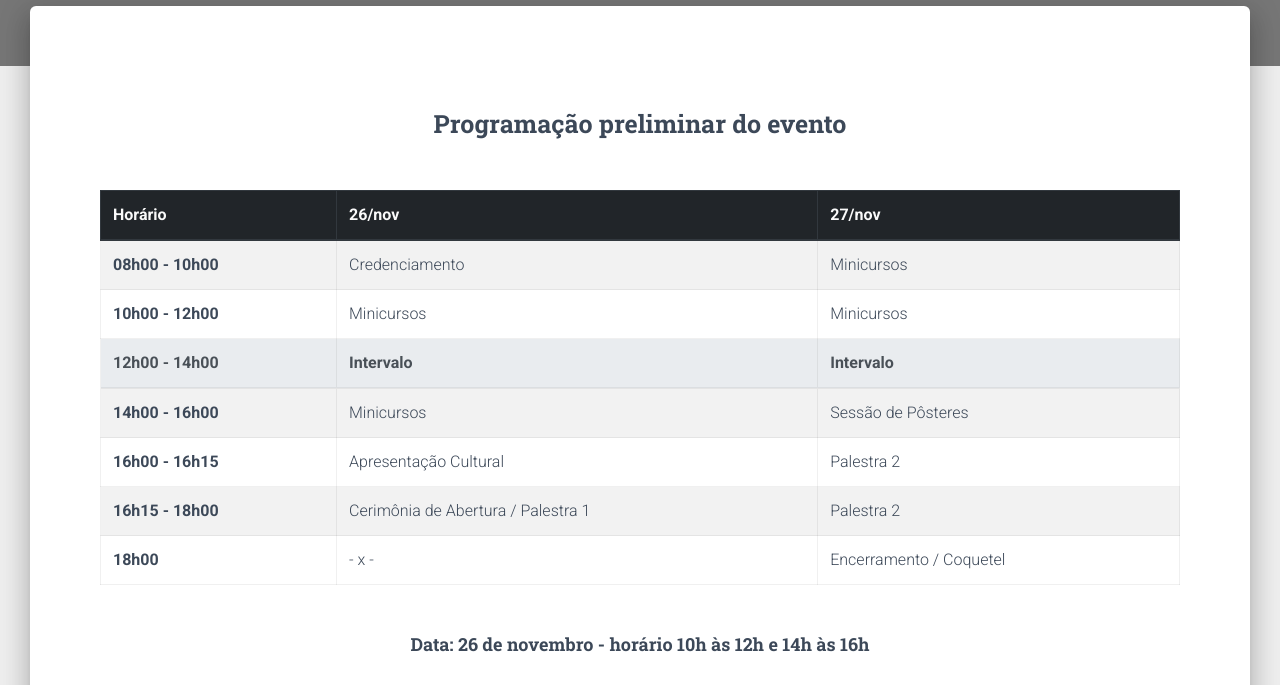
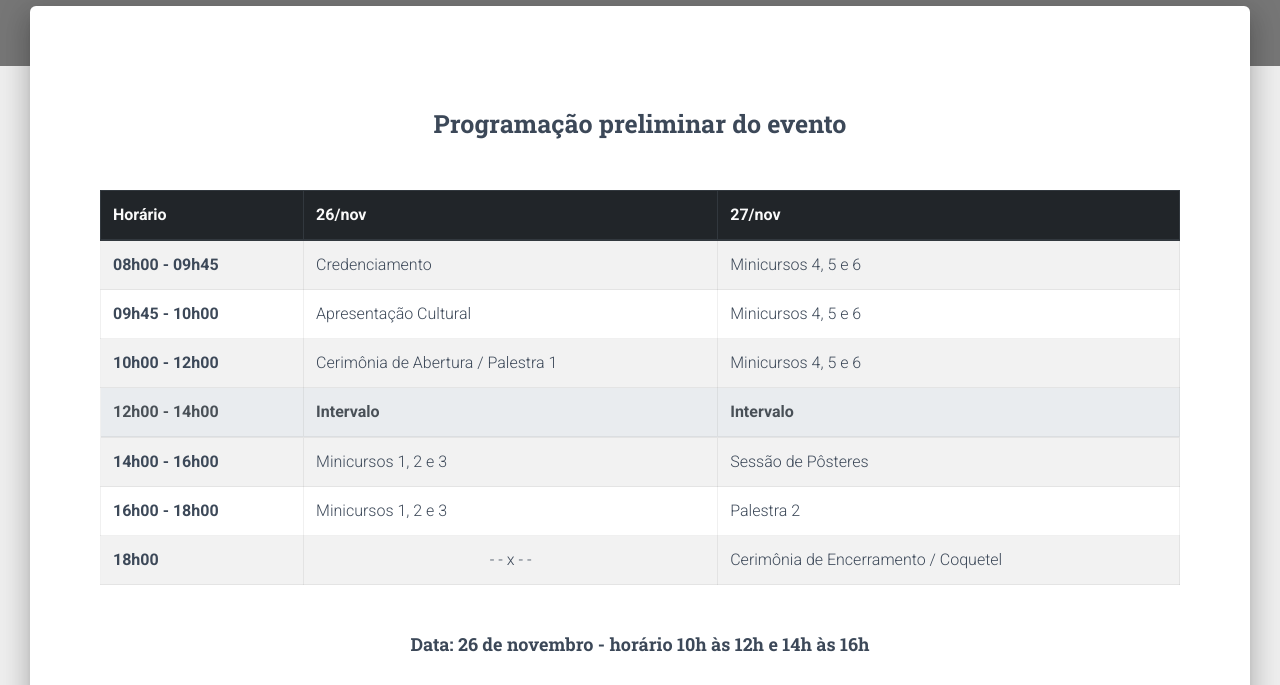
Before and after one commit to micaelgomes/jim2018, a plain HTML site: page progamacao.html in a window 1280 px wide. Shown: the part 94-779 px from the top of the page. Drawn offline with Linux system fonts and the light colour scheme.

Commit message:
correção da programação

```diff
--- a/progamacao.html
+++ b/progamacao.html
@@ -87,14 +87,19 @@
             </thead>
             <tbody>
               <tr>
-                <th scope="row">08h00 - 10h00</th>
+                <th scope="row">08h00 - 09h45</th>
                 <td>Credenciamento</td>
-                <td>Minicursos</td>
+                <td>Minicursos 4, 5 e 6</td>
+              </tr>
+              <tr>
+                <th scope="row">09h45 - 10h00</th>
+                <td>Apresentação Cultural</td>
+                <td>Minicursos 4, 5 e 6</td>
               </tr>
               <tr>
                 <th scope="row">10h00 - 12h00</th>
-                <td>Minicursos</td>
-                <td>Minicursos</td>
+                <td>Cerimônia de Abertura / Palestra 1</td>
+                <td>Minicursos 4, 5 e 6</td>
               </tr>
             </tbody>
             <thead class="thead-light">
@@ -107,23 +112,18 @@
             <tbody>
               <tr>
                 <th scope="row">14h00 - 16h00</th>
-                <td>Minicursos</td>
+                <td>Minicursos 1, 2 e 3</td>
                 <td>Sessão de Pôsteres</td>
               </tr>
               <tr>
-                <th scope="row">16h00 - 16h15</th>
-                <td>Apresentação Cultural</td>
-                <td>Palestra 2</td>
-              </tr>
-              <tr>
-                <th scope="row">16h15 - 18h00</th>
-                <td>Cerimônia de Abertura / Palestra 1</td>
+                <th scope="row">16h00 - 18h00</th>
+                <td>Minicursos 1, 2 e 3</td>
                 <td>Palestra 2</td>
               </tr>
               <tr>
                 <th scope="row">18h00</th>
-                <td> - x - </td>
-                <td>Encerramento / Coquetel</td>
+                <td class="center"> - - x - - </td>
+                <td>Cerimônia de Encerramento / Coquetel</td>
               </tr>
             </tbody>
           </table>
```
